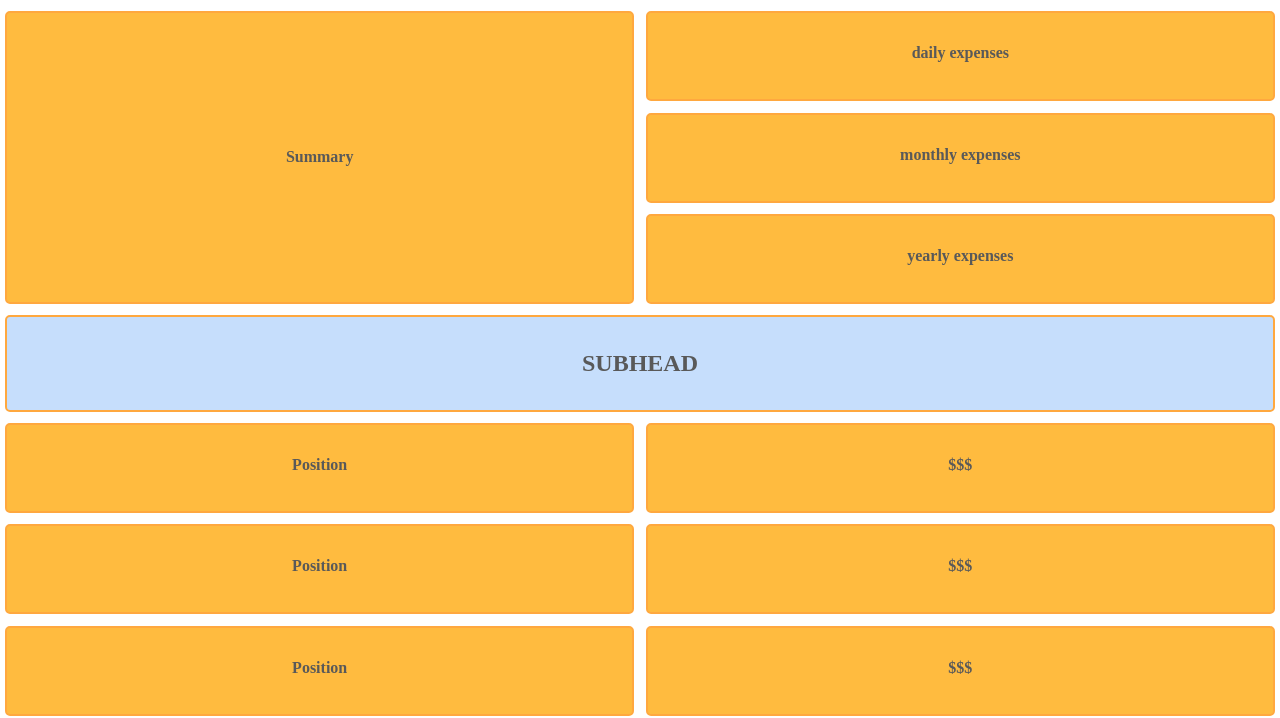
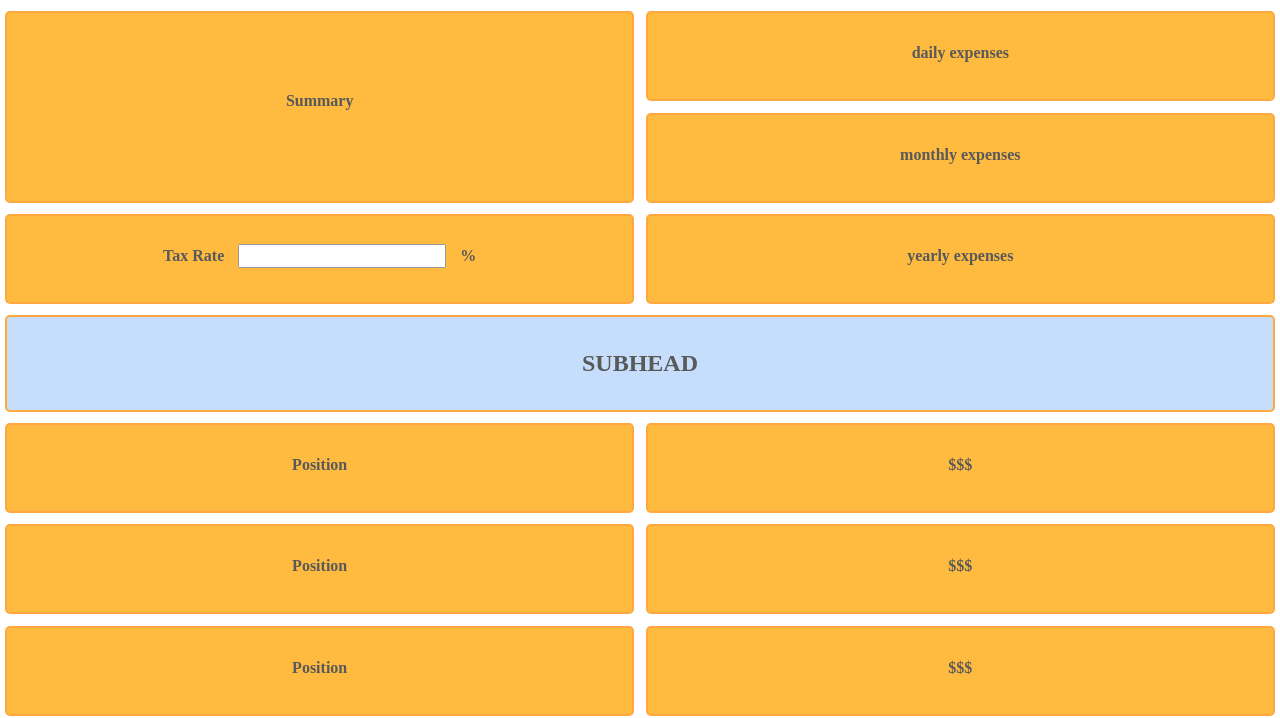
Before and after one commit to ArnoldCodeAcademy/canIAffordMyLifestyle-teaching, a website built with Parcel: page index.html in a window 1280 px wide. Shown: the part 114-832 px from the top of the page. Built offline with nearby package versions, Linux system fonts and the light colour scheme.

Commit message:
teach/feat(styling): add tax rate including input & label

```diff
--- a/css/grid/grid.css
+++ b/css/grid/grid.css
@@ -30,8 +30,15 @@
 }
 
 .summary {
-  line-height: 16em!important;
+  line-height: 9em!important;
 }
+
+input[type="number"] {
+  margin: 0 10px 0 10px;
+}
+
+
+
 
 /* either do grid > * > p to style all paragraphs and use h1,h2 tags explicitly
     OR
--- a/index.html
+++ b/index.html
@@ -36,8 +36,14 @@
   </div>
 
 
-  <div class="col-1-2" style="grid-row: 2 / 5">
+  <div class="col-1-2" style="grid-row: 2 / 4">
     <p class="summary">Summary</p>
+  </div>
+  <div class="col-1-2" style="grid-row: 4 / 5">
+      <p><label> Tax Rate
+        <input type="number">
+      </label> %
+      </p>
   </div>
   <div class="col-3-4"><p>daily expenses</p></div>
   <div class="col-3-4"><p>monthly expenses</p></div>
```
